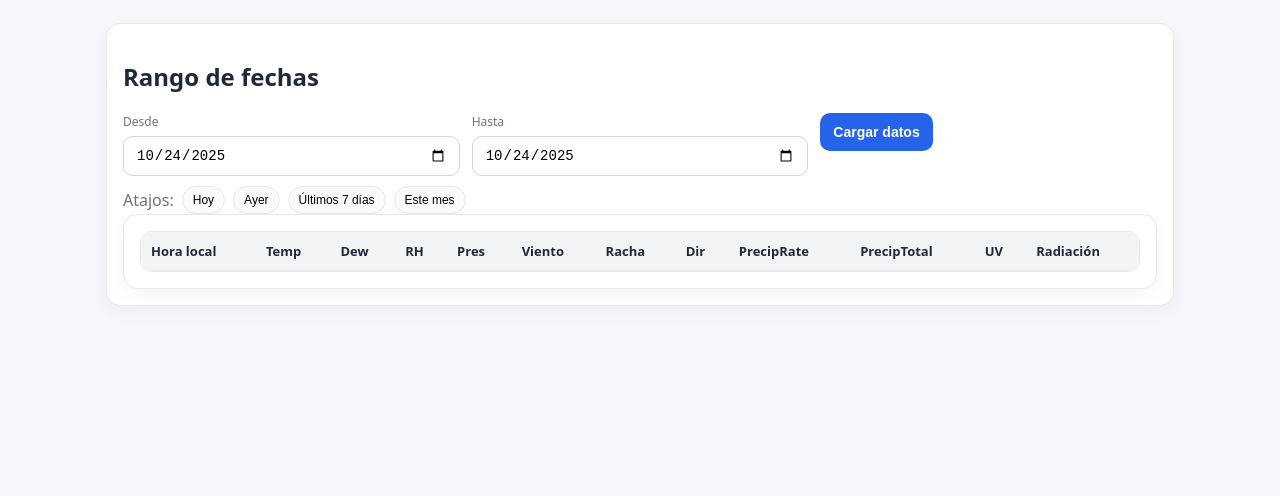
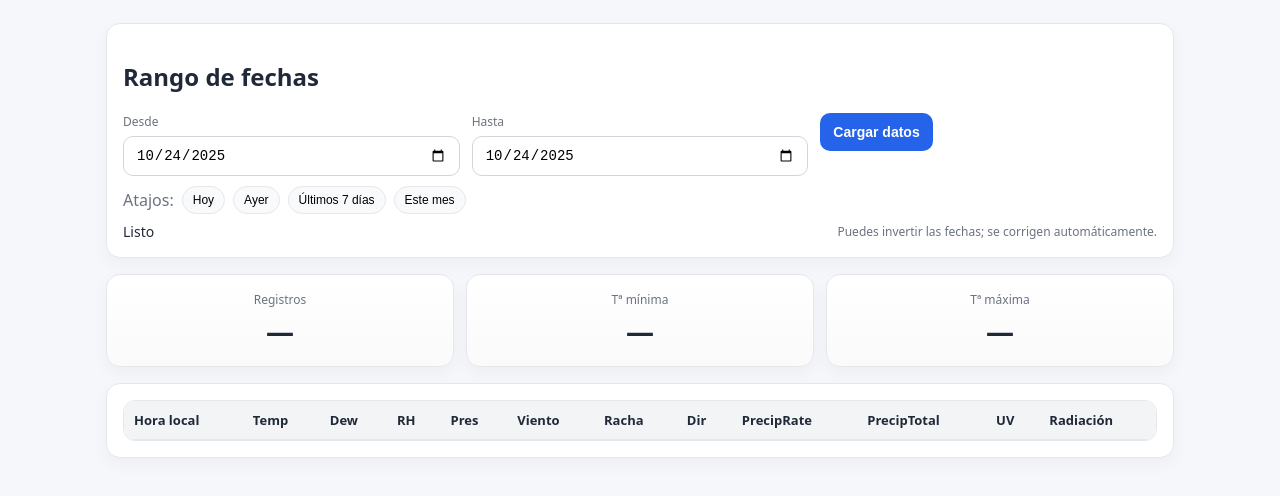
Before and after one commit to ortigosa1971/viejo, a website: page public/index.html in a window 1280 px wide. Shown: the part 64-560 px from the top of the page. Drawn offline with Linux system fonts and the light colour scheme.

Commit message:
Update index.html

```diff
--- a/public/index.html
+++ b/public/index.html
@@ -47,7 +47,26 @@
         <button class="chip" data-preset="mes" type="button">Este mes</button>
       </div>
 
+      <div class="status-row">
+        <div id="status" class="status">Listo</div>
+        <div class="hint">Puedes invertir las fechas; se corrigen automáticamente.</div>
+      </div>
+    </section>
 
+    <section class="kpis">
+      <div class="kpi">
+        <div class="kpi-label">Registros</div>
+        <div class="kpi-value" id="kpiCount">—</div>
+      </div>
+      <div class="kpi">
+        <div class="kpi-label">Tª mínima</div>
+        <div class="kpi-value" id="kpiMin">—</div>
+      </div>
+      <div class="kpi">
+        <div class="kpi-label">Tª máxima</div>
+        <div class="kpi-value" id="kpiMax">—</div>
+      </div>
+    </section>
 
     <section class="card">
       <div class="table-wrap">
```
